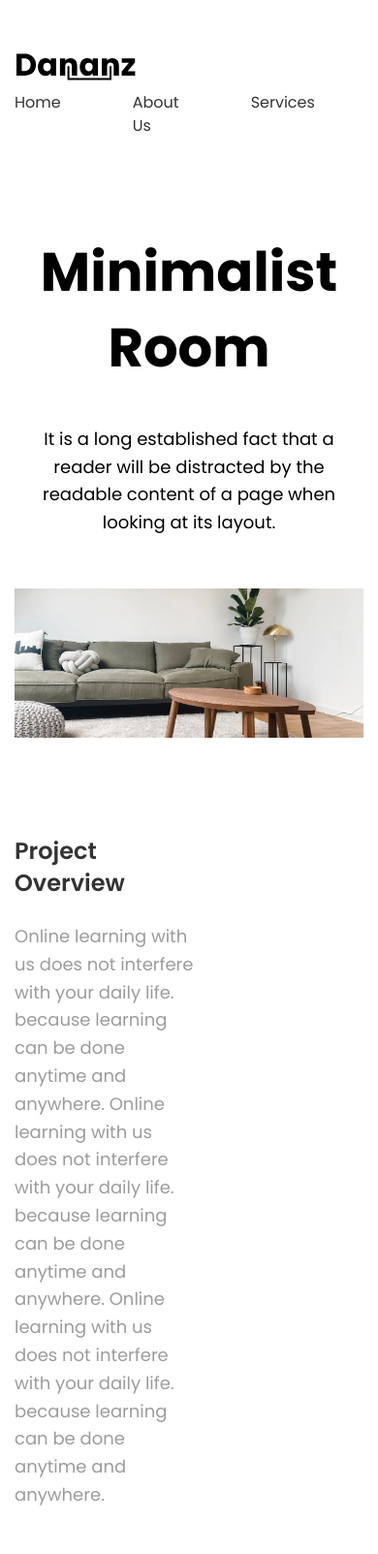
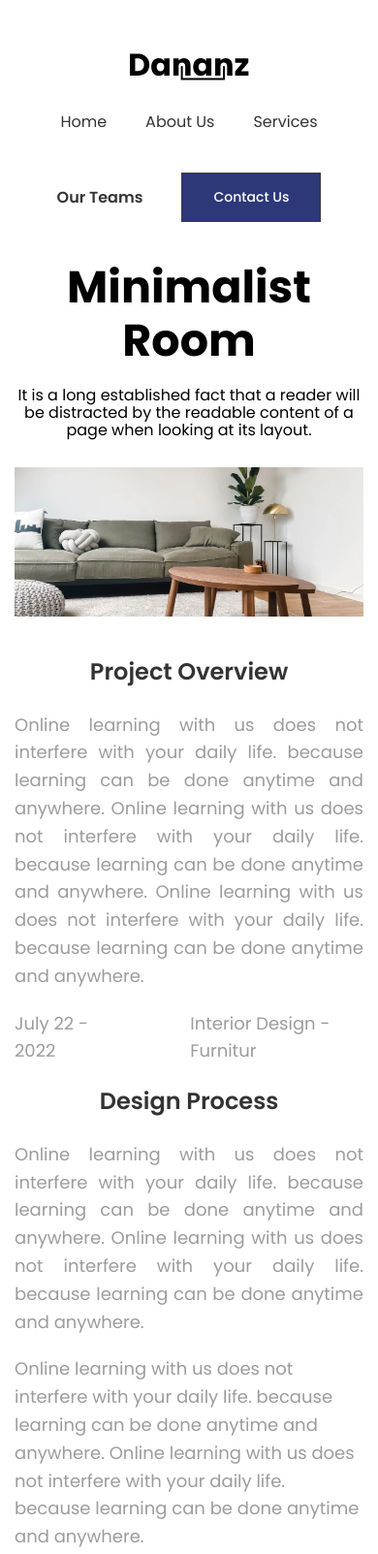
Before and after one commit to Justfar077/lessons, a plain HTML site: page lesson_15/index.html in a window 390 px wide. Shown: the top 1603 px of the page at 97% size. Drawn offline with Linux system fonts and the light colour scheme.

Commit message:
Add files via upload

```diff
--- a/lesson_15/css/style.css
+++ b/lesson_15/css/style.css
@@ -44,6 +44,8 @@ flex-wrap: wrap;
 }
 .nav__items {
 	display: flex;
+	flex-wrap: wrap;
+	align-items: center;
 	gap: 74px;
 }
 .nav__link {
@@ -53,12 +55,12 @@ flex-wrap: wrap;
 }
 .nav__link:hover{
 	text-decoration: underline;
-
 }
 .active{
 	font-weight: 600;
 }
 .dedicated{
+	display: inline-block;
 	font-weight: 500;
 	font-size: 14px;
 	color: #FFFFFF;
@@ -70,7 +72,8 @@ flex-wrap: wrap;
 /* main */
 
 .page__headline {
-	padding: 100px 0;
+	padding-top: 100px;
+	margin-bottom: 100px;
 }
 .headline {
 	text-align: center;
@@ -145,8 +148,9 @@ flex-wrap: wrap;
 .gallery__image img{
 	max-width: 100%;
 }
-.big-item {
+.gallery__item_big {
 	flex: 0 0 100%;
+	padding: 0 15px;
 }
 
 .achivement__body {
@@ -203,3 +207,90 @@ flex-wrap: wrap;
 .section-achivement__title:not(:last-child) {
    margin-bottom: 20px;
 }
+
+/* adaptive */
+
+
+@media (max-width: 1230px){
+	.section-achivement{
+		gap: 40px;
+	}
+}
+@media (max-width: 1149px){
+	.section-achivement__item{
+		flex: 0 1 742px;
+	}
+	.section-achivement__image {
+		flex: 0 1 100%;
+	}
+	.page__achivement{
+		max-width: 746px;
+		margin: 0 auto;
+	}
+}
+@media (max-width: 992px){
+	.nav__items {
+		gap: 40px;
+	}
+}
+@media (max-width: 768px){
+	.nav {
+		flex-direction: column;
+}
+	.nav__items {
+		justify-content: center;
+	}
+	.nav__logo{
+		margin-bottom: 20px;
+	}
+	.page__headline {
+		padding-top: 40px;
+		margin-bottom: 40px;
+	}
+	.headline__title {
+		font-weight: 700;
+		font-size: 46px;
+		line-height: 1.2;
+		margin-bottom: 20px;
+	}
+	.headline__sub-title {
+		margin: 0 auto 30px;
+		max-width: 420px;
+		font-weight: 400;
+		font-size: 16px;
+		line-height: 1.1;
+	}
+	.text-block {
+		display: block;
+	}
+	.text-content__title {
+		text-align: center;
+	}
+	.text-content__block {
+		padding-top: 0;
+		margin-bottom: 20px;
+	}
+	.text-content__text:not(:last-child) {
+		margin-bottom: 20px;
+		text-align: justify;
+	}
+	.page__desc {
+		margin: 0 -15px 32px;
+	}
+	.gallery {
+		flex-direction: column;
+		align-items: center;
+	}
+	.page__gallery {
+		margin: 0 -15px 40px;
+	}
+	.achivement__body {
+		padding-bottom: 50px;
+	}
+	.gallery__item_big{
+		max-width: 614px;
+	}
+	.section-achivement__text{
+		text-align: justify;
+	}
+}
--- a/lesson_15/index.html
+++ b/lesson_15/index.html
@@ -25,7 +25,7 @@
 						<li class="nav__item"><a href="#" class="nav__link">About Us</a></li>
 						<li class="nav__item"><a href="#" class="nav__link">Services</a></li>
 						<li class="nav__item"><a href="#" class="nav__link active">Our Teams</a></li>
-						<li class="nav__item"><a href="#" class="nav__link dedicated">Contact Us</a></li>
+						<li class="nav__item nav__item_blue"><a href="#" class="nav__link dedicated">Contact Us</a></li>
 					</ul>
 				</div>
 			</div>
@@ -90,8 +90,8 @@
 							<img src="./img/03.webp" alt="The phone is on the table">
 						</div>
 					</div>
-					<div class="gallery__item big-item">
-						<div class="gallery__image">
+					<div class="gallery__item gallery__item_big">
+						<div class="gallery__image gallery__image_big">
 							<img src="./img/04.webp" alt="living room">
 						</div>
 					</div>
@@ -160,12 +160,10 @@
 					</div>
 				</div>
 
-
 			</div>
 
 		</main>
 		<footer class="footer">
-
 		</footer>
 	</div>
 </body>
```
